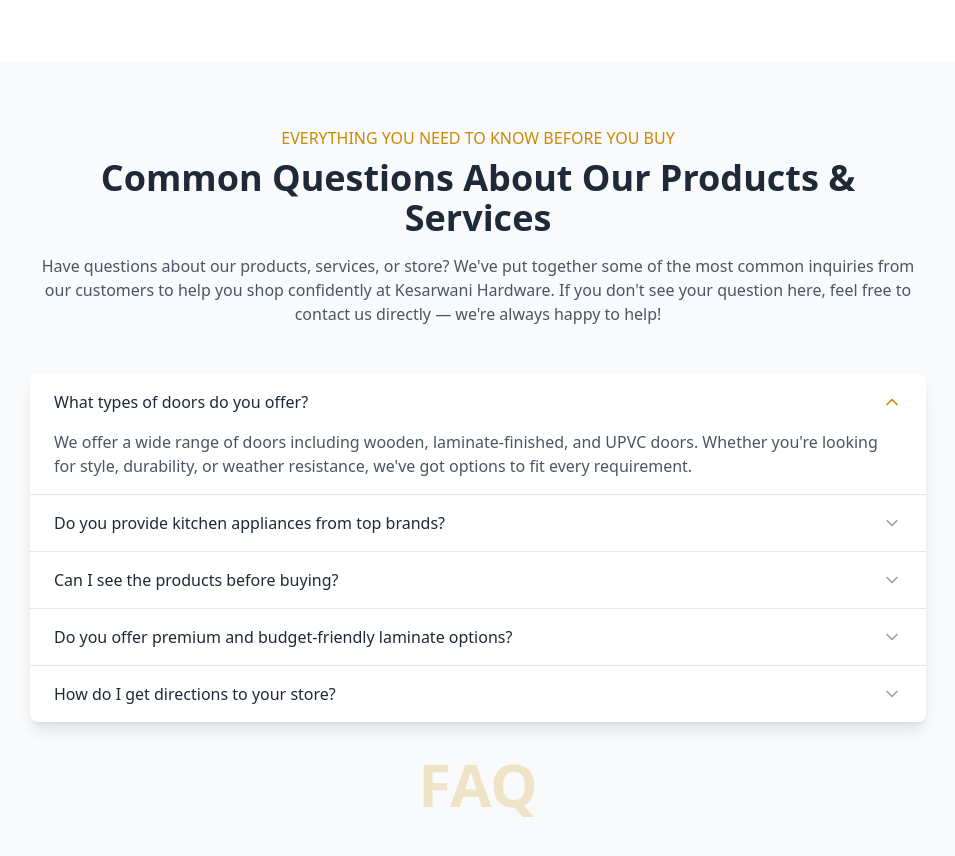
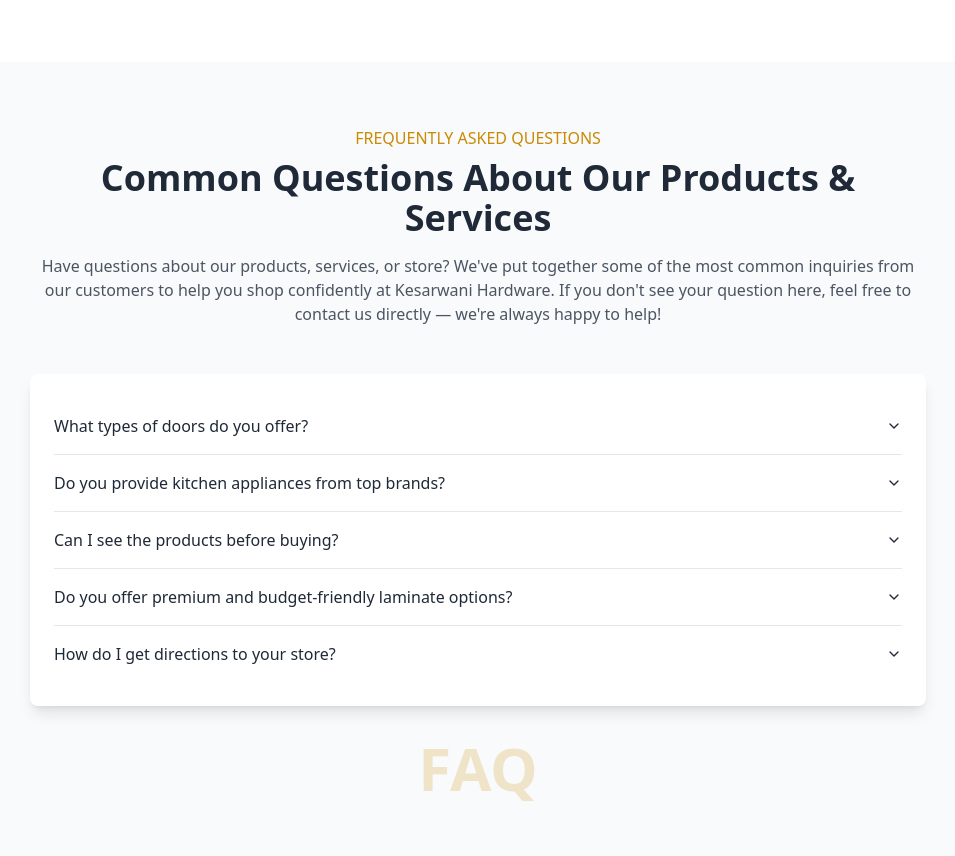
Before and after one commit to ketankhandelwal/home-page-reimagined-verse, a React (Vite) app: page / in a window 1280 px wide. Shown: the part 3620-4476 px from the top of the page, without its empty margins (162-1117 px from the left). Built offline with nearby package versions, Linux system fonts and the light colour scheme.

Commit message:
Add FAQ section to contact page
Implement the FAQ section within the contact page, matching the design from the reference images.

```diff
--- a/src/components/FAQ.tsx
+++ b/src/components/FAQ.tsx
@@ -1,10 +1,12 @@
 
-import { useState } from "react";
-import { ChevronDown, ChevronUp } from "lucide-react";
+import {
+  Accordion,
+  AccordionContent,
+  AccordionItem,
+  AccordionTrigger,
+} from "@/components/ui/accordion";
 
 const FAQ = () => {
-  const [openFAQ, setOpenFAQ] = useState(0);
-
   const faqs = [
     {
       question: "What types of doors do you offer?",
@@ -33,7 +35,7 @@ const FAQ = () => {
       <div className="container mx-auto px-4">
         <div className="max-w-4xl mx-auto">
           <div className="text-center mb-12">
-            <p className="text-yellow-600 font-medium mb-2">EVERYTHING YOU NEED TO KNOW BEFORE YOU BUY</p>
+            <p className="text-yellow-600 font-medium mb-2">FREQUENTLY ASKED QUESTIONS</p>
             <h2 className="text-4xl font-bold text-gray-800 mb-4">Common Questions About Our Products & Services</h2>
             <p className="text-gray-600">
               Have questions about our products, services, or store? We've put together some of the most common inquiries from our customers to help you shop confidently at
@@ -41,27 +43,19 @@ const FAQ = () => {
             </p>
           </div>
 
-          <div className="bg-white rounded-lg shadow-lg overflow-hidden">
-            {faqs.map((faq, index) => (
-              <div key={index} className="border-b border-gray-200 last:border-b-0">
-                <button
-                  className="w-full px-6 py-4 text-left flex justify-between items-center hover:bg-gray-50 transition-colors duration-200"
-                  onClick={() => setOpenFAQ(openFAQ === index ? -1 : index)}
-                >
-                  <span className="font-medium text-gray-800">{faq.question}</span>
-                  {openFAQ === index ? (
-                    <ChevronUp className="w-5 h-5 text-yellow-600" />
-                  ) : (
-                    <ChevronDown className="w-5 h-5 text-gray-400" />
-                  )}
-                </button>
-                {openFAQ === index && (
-                  <div className="px-6 pb-4">
-                    <p className="text-gray-600">{faq.answer}</p>
-                  </div>
-                )}
-              </div>
-            ))}
+          <div className="bg-white rounded-lg shadow-lg p-6">
+            <Accordion type="single" collapsible className="w-full">
+              {faqs.map((faq, index) => (
+                <AccordionItem key={index} value={`item-${index}`} className="border-b border-gray-200 last:border-b-0">
+                  <AccordionTrigger className="text-left font-medium text-gray-800 hover:text-yellow-600 transition-colors py-4">
+                    {faq.question}
+                  </AccordionTrigger>
+                  <AccordionContent className="text-gray-600 pb-4 leading-relaxed">
+                    {faq.answer}
+                  </AccordionContent>
+                </AccordionItem>
+              ))}
+            </Accordion>
           </div>
 
           <div className="mt-8 text-center">
```
